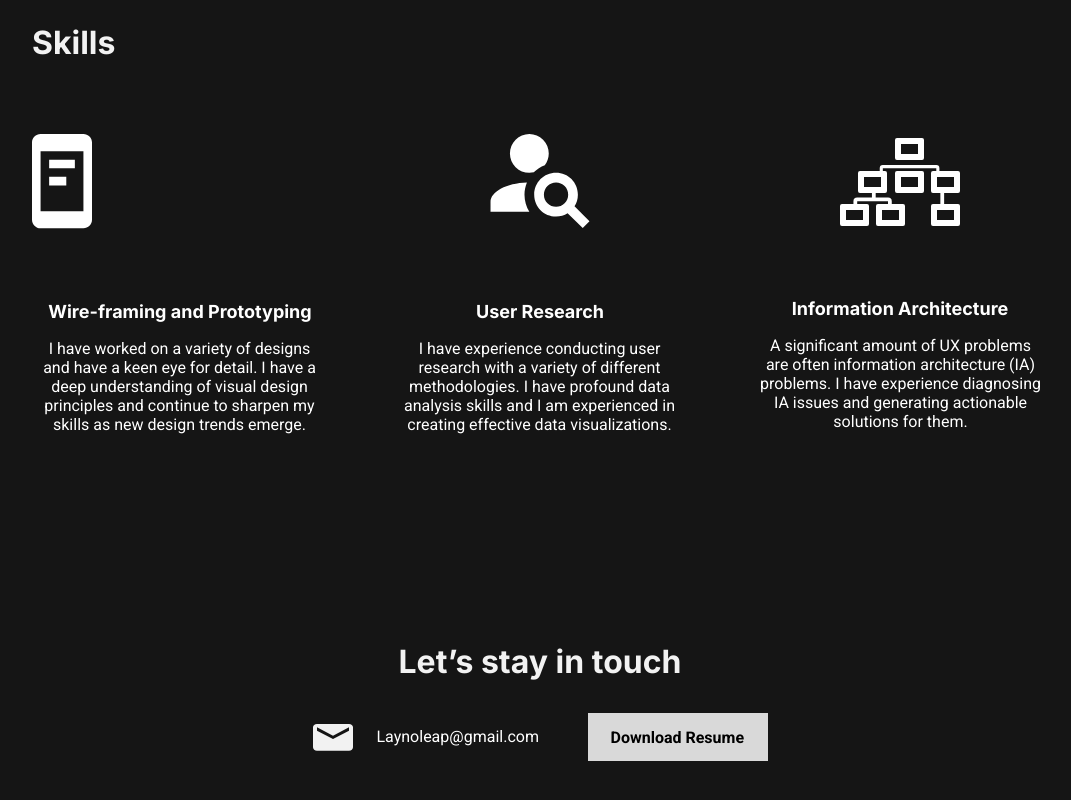
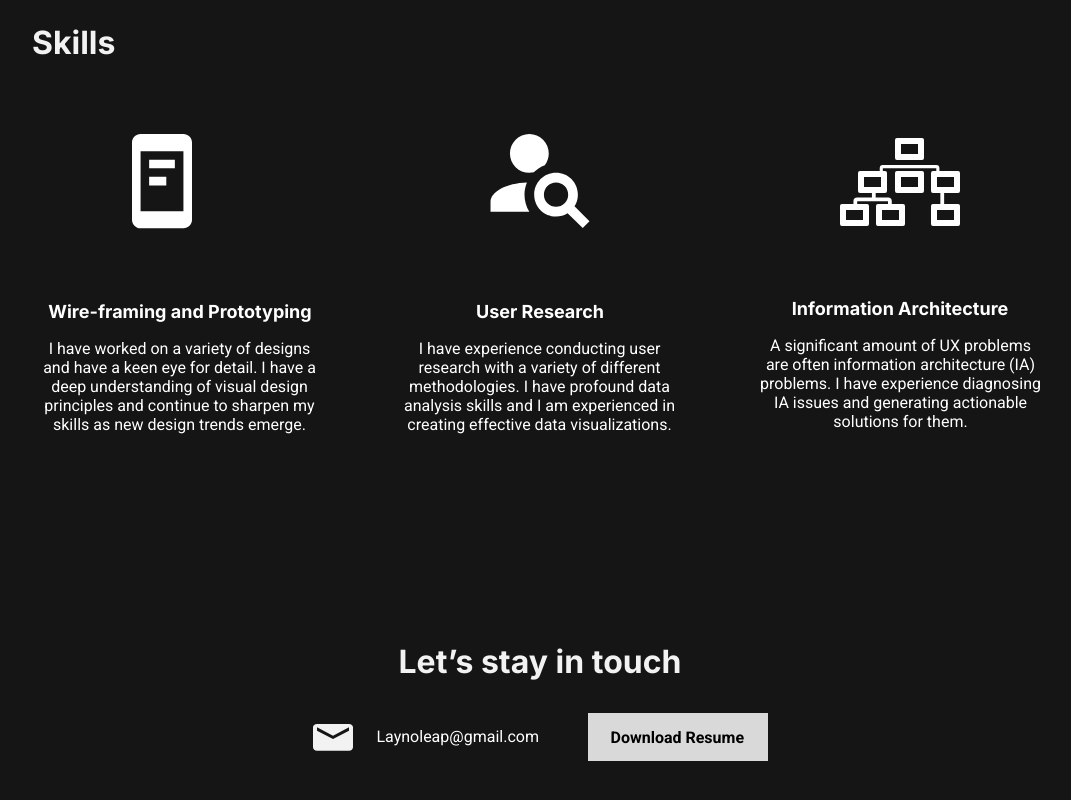
Before and after one commit to leap0489/UX220-Portfolio-HTML, a website: page index.html in a window 1280 px wide. Shown: the part 1195-1995 px from the top of the page, without its empty margins (100-1171 px from the left). Drawn offline with Linux system fonts and the light colour scheme.

Commit message:
fixed skills section

```diff
--- a/index.html
+++ b/index.html
@@ -280,6 +280,8 @@
                     <img
                       alt="Vector6021"
                       src="public/external/vector6021-x40l.svg"
+                      style="margin-left: 100px"
+
                     />
                   </div>
                 </div>
@@ -397,7 +399,6 @@
                     />
                     </div>
                     </footer>
-
             </div>
         </div>
       </div>
```
